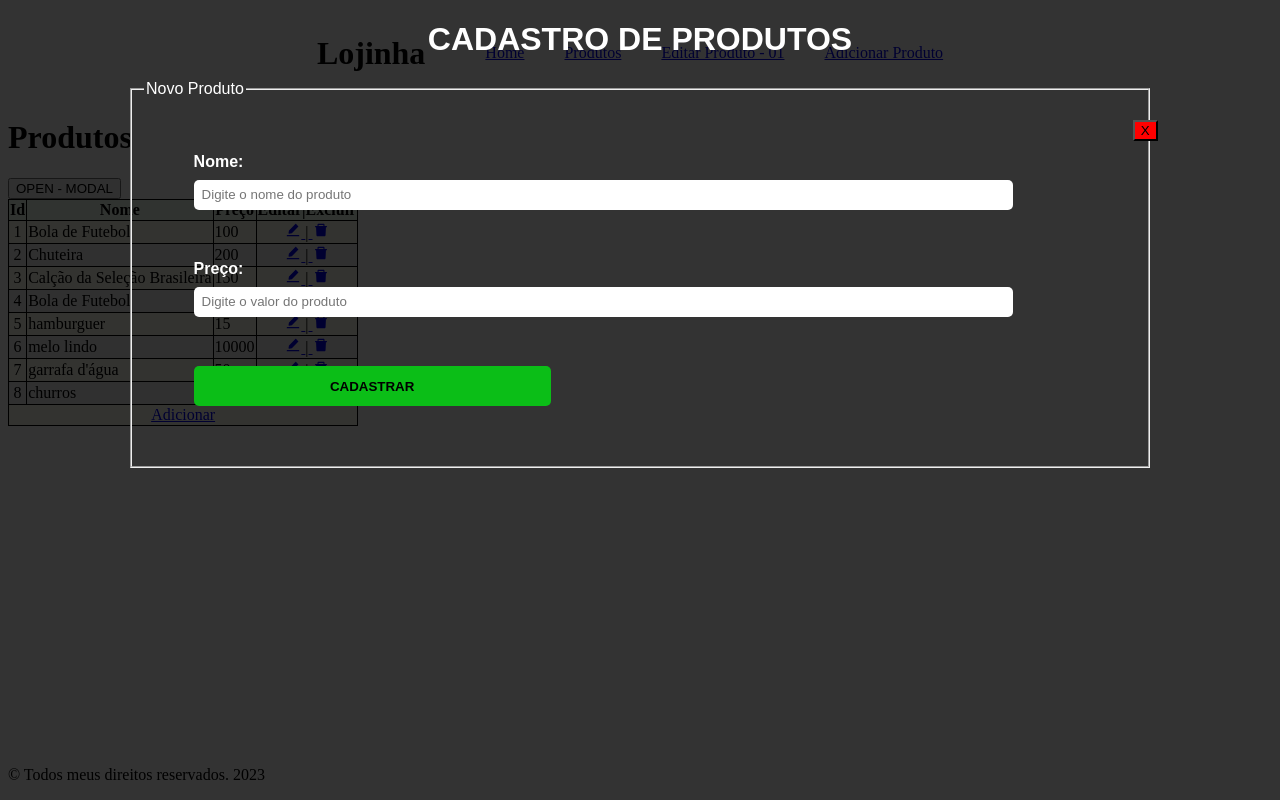
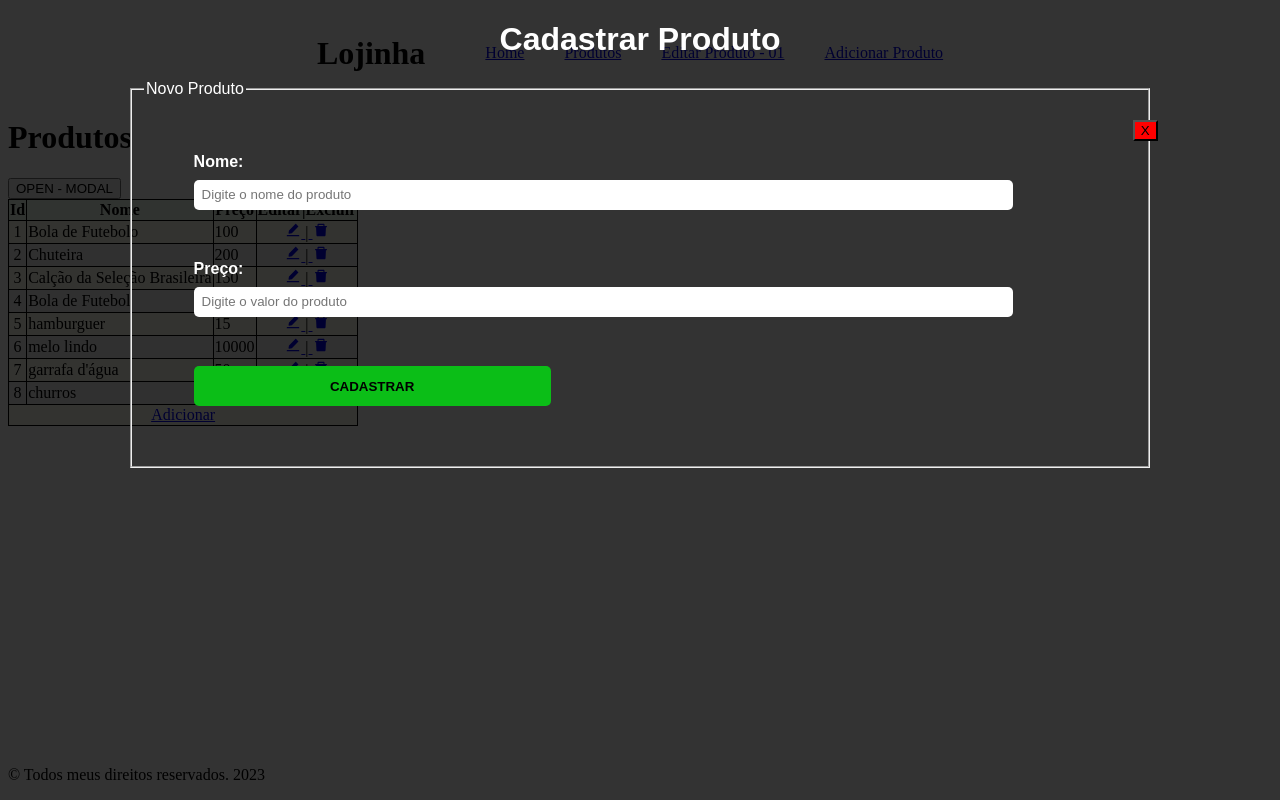
Before and after one commit to gabsmelin/Web-Aula02, a React (Vite) app in the folder projetinho02/: page /produtos in a window 1280 px wide. Both pictures are taken after a click on the button "OPEN - MODAL". Built offline with nearby package versions, Linux system fonts and the light colour scheme; data requests are answered from the project's data file.

Commit message:
Realizando updates(método put) no modal junto com o adicionar.

```diff
--- a/projetinho02/db.json
+++ b/projetinho02/db.json
@@ -2,7 +2,7 @@
   "produtos": [
     {
       "id": 1,
-      "nome": "Bola de Futebol",
+      "nome": "Bola de Futebolo",
       "preco": 100
     },
     {
--- a/projetinho02/package.json
+++ b/projetinho02/package.json
@@ -8,7 +8,7 @@
     "build": "vite build",
     "lint": "eslint . --ext js,jsx --report-unused-disable-directives --max-warnings 0",
     "preview": "vite preview",
-    "churros": "json-server --watch db.json --port 5000"
+    "churros": "json-server --watch db.json --port 5001"
   },
   "dependencies": {
     "react": "^18.2.0",
--- a/projetinho02/src/Components/ModalInserir/ModalInserir.jsx
+++ b/projetinho02/src/Components/ModalInserir/ModalInserir.jsx
@@ -4,11 +4,17 @@ import "./ModalInserir.scss";
 export default function ModalInserir(props) {
   document.title = "CADASTRAR";
 
+  console.log(props.idEditar);
+  let novoId;
+  const [produto, setProduto] = useState({
+    id:novoId,
+    nome:"",
+    preco:""
+  });
   //CRIAR O BLOCO DE GERAÇÃO DO ID DO PRODUTO:
-  let novoId;
 
   useEffect(()=>{
-    fetch("http://localhost:5000/produtos",{
+    fetch(`http://localhost:5001/produtos/${props.idEditar > 0 ? props.idEditar : ""}`, {
       method: "GET",
       headers: {
         "Content-Type" : "application/json"
@@ -19,18 +25,17 @@ export default function ModalInserir(props) {
       return resp.json()
     })
     .then((resp) => {
+
+        if(props.idEditar > 0){
+          setProduto(resp);
+        }else{
           novoId = (resp[resp.length-1].id + 1);
-        console.log("Novo id: " + novoId);
+          console.log("NOVO ID : " + novoId);
           return novoId;
+        }
     })
 
    },[]);
-
-   const [produto, setProduto] = useState({
-    id:novoId,
-    nome:"",
-    preco:""
-  });
 
    const handleChange = (event) => {
         const {name, value} = event.target;
@@ -39,8 +44,8 @@ export default function ModalInserir(props) {
 
    const handleAdd = (e) => {
 
-        fetch("http://localhost:5000/produtos", {
-            method: "POST",
+      fetch(`http://localhost:5001/produtos/${props.idEditar > 0 ? props.idEditar : ""}`, {
+          method: (props.idEditar > 0 ? "PUT" : "POST"),
           headers: {
               "Content-type":"application/json"
           },
@@ -52,6 +57,8 @@ export default function ModalInserir(props) {
           })
         .catch(error => console.log(error));
 
+      //Zerando id
+      props.setId(0)
       //Fechando o modal.
       props.setOpen(false)
    }
@@ -59,7 +66,7 @@ export default function ModalInserir(props) {
   if (props.open) {
     return (
       <div className="container">
-        <h1>CADASTRO DE PRODUTOS</h1>
+        <h1>{props.Editar > 0 ? "Editar Produto": "Cadastrar Produto"}</h1>
 
         <div>
         <button className="btnClose" onClick={()=> props.setOpen(false)}> X </button>
@@ -76,7 +83,7 @@ export default function ModalInserir(props) {
                         <input type="number" name="preco" placeholder="Digite o valor do produto" value={produto.preco} onChange={handleChange}/>
                     </div>
                     <div>
-                        <button>CADASTRAR</button>
+                        <button>{props.idEditar > 0 ? "EDITAR" : "CADASTRAR"}</button>
                     </div>
                 </fieldset>
             </form>
--- a/projetinho02/src/routes/Produtos.jsx
+++ b/projetinho02/src/routes/Produtos.jsx
@@ -10,11 +10,12 @@ export default function Produtos() {
 
     const [produtos, setProdutos] = useState([{}]);
     const [open, setOpen] = useState(false);
+    const [id, setId] = useState(0);
 
     useEffect(() => {
         if(!open) {
 
-            fetch("http://localhost:5000/produtos",{
+            fetch("http://localhost:5001/produtos",{
             method: "GET",
             headers:{
                 "Content-Type": "application/json"
@@ -25,13 +26,19 @@ export default function Produtos() {
                 setProdutos(listaProdutos);
             })
         }
+        setId(0);
       },[open]);
+
+      const handleUpdate = (id) => {
+        setId(id);
+        setOpen(true);
+      }
 
       return (
         <div>
             <h1>Produtos</h1>
 
-            {open ? <ModalInserir open={open} setOpen={setOpen} /> : "" }
+            {open ? <ModalInserir open={open} setOpen={setOpen} idEditar={id} setId={setId}/> : "" }
             <button onClick={()=> setOpen(true)}>OPEN - MODAL</button>
 
             <table className={styles.table}>
@@ -49,7 +56,7 @@ export default function Produtos() {
                     <td>{produto.id}</td>
                     <td>{produto.nome}</td>
                     <td>{produto.preco}</td>
-                    <td><Link to={`/editar/produtos/${produto.id}`}> <Editar/> </Link> |
+                    <td><Link onClick={()=> handleUpdate(produto.id)}> <Editar/> </Link> |
                      <Link to={`/excluir/produtos/${produto.id}`}> <Excluir/> </Link></td>
                  </tr>
             ))}
```
Also changed, not shown: 1 other file (tests, documents, lock files or other folders). Lines whose indentation alone changed are shown as unchanged.
